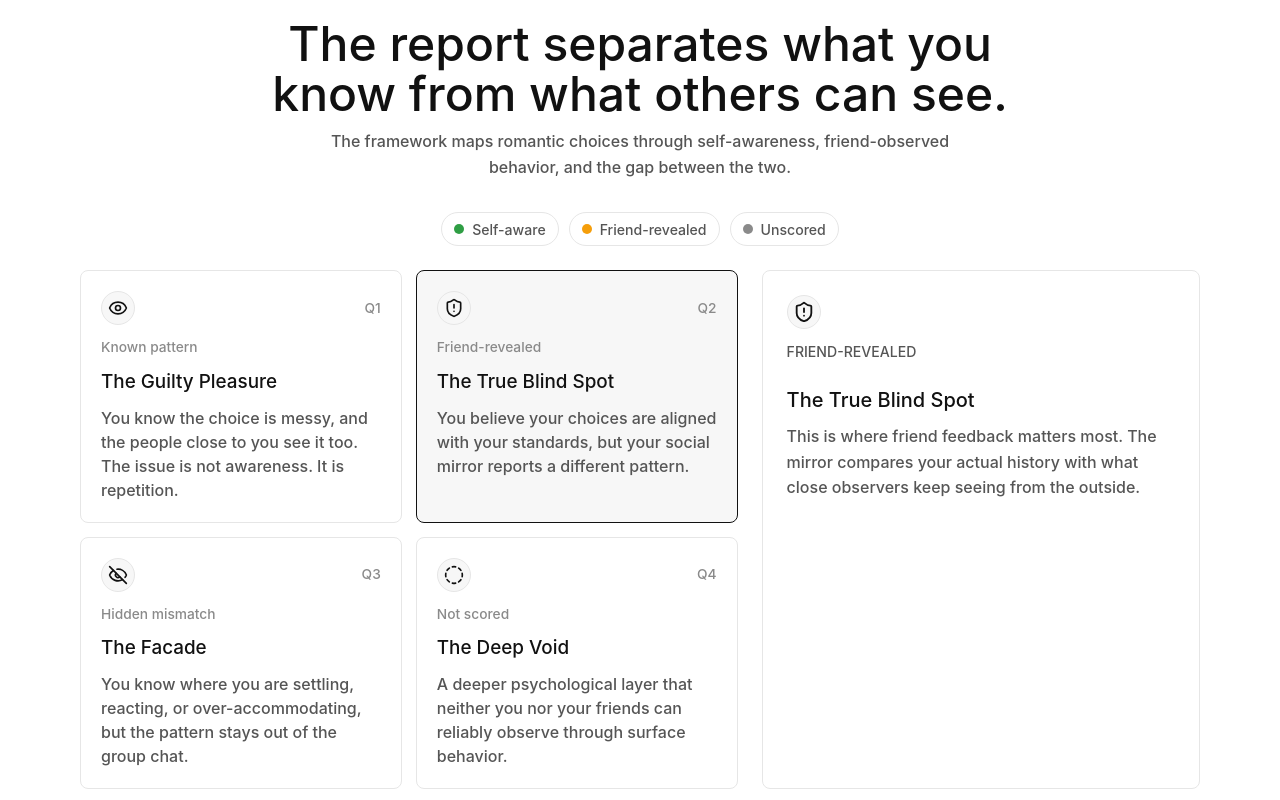
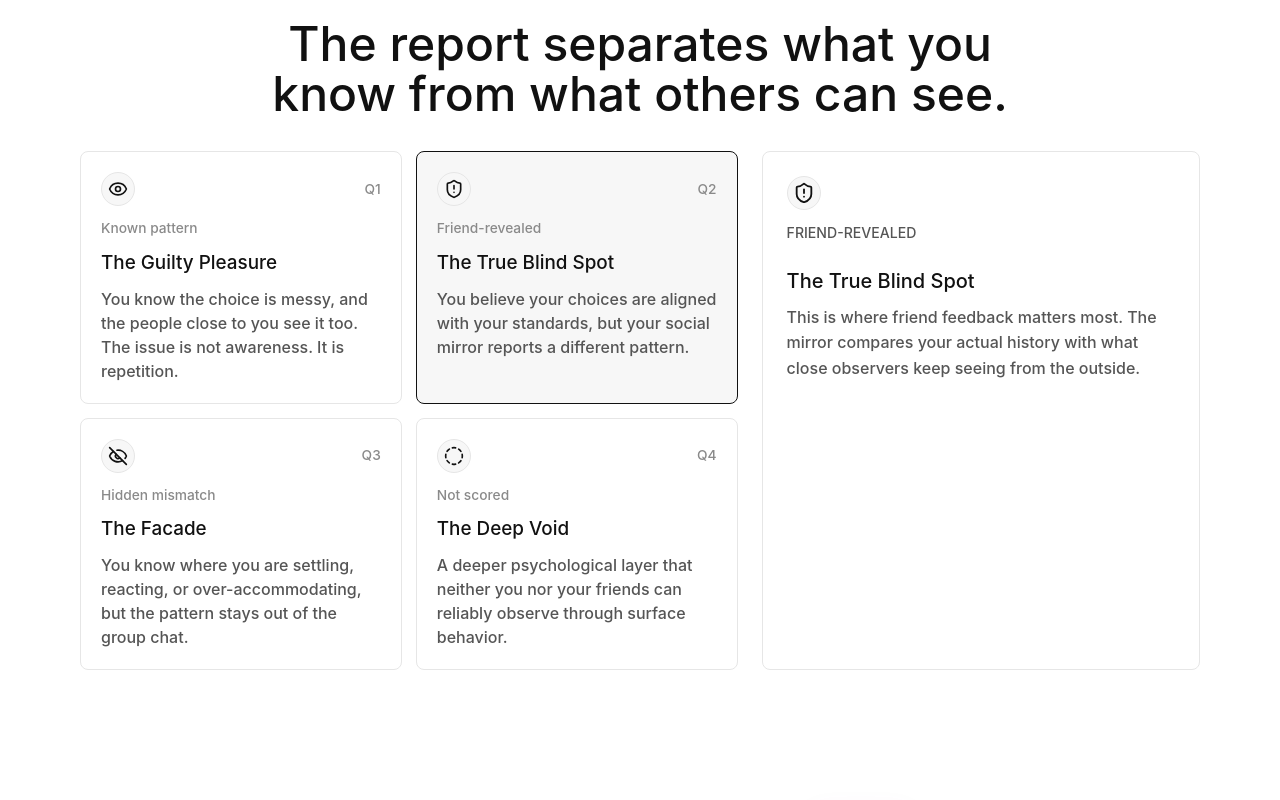
Before and after one commit to snepraj2709/Dating-Mirage, a React (Vite) app: page / in a window 1280 px wide. Shown: the part 1760-2560 px from the top of the page. Built offline with nearby package versions, Linux system fonts and the light colour scheme; no server answers.

Commit message:
minor fix

```diff
--- a/src/components/LandingJohariMatrix.tsx
+++ b/src/components/LandingJohariMatrix.tsx
@@ -71,23 +71,7 @@ export function LandingJohariMatrix() {
         centered
         eyebrow="Dating Johari Matrix"
         title="The report separates what you know from what others can see."
-        description="The framework maps romantic choices through self-awareness, friend-observed behavior, and the gap between the two."
       />
-
-      <div className="mb-6 flex flex-wrap justify-center gap-2.5" aria-label="Awareness legend">
-        <Pill className="bg-card">
-          <i className="size-2.5 rounded-full bg-positive" />
-          Self-aware
-        </Pill>
-        <Pill className="bg-card">
-          <i className="size-2.5 rounded-full bg-warning" />
-          Friend-revealed
-        </Pill>
-        <Pill className="bg-card">
-          <i className="size-2.5 rounded-full bg-subtle-foreground" />
-          Unscored
-        </Pill>
-      </div>
 
       <div className="grid grid-cols-[minmax(0,1.2fr)_minmax(280px,0.8fr)] items-stretch gap-6 max-[960px]:grid-cols-1">
         <div className="grid grid-cols-2 gap-3.5 max-[620px]:grid-cols-1" role="list">
```
